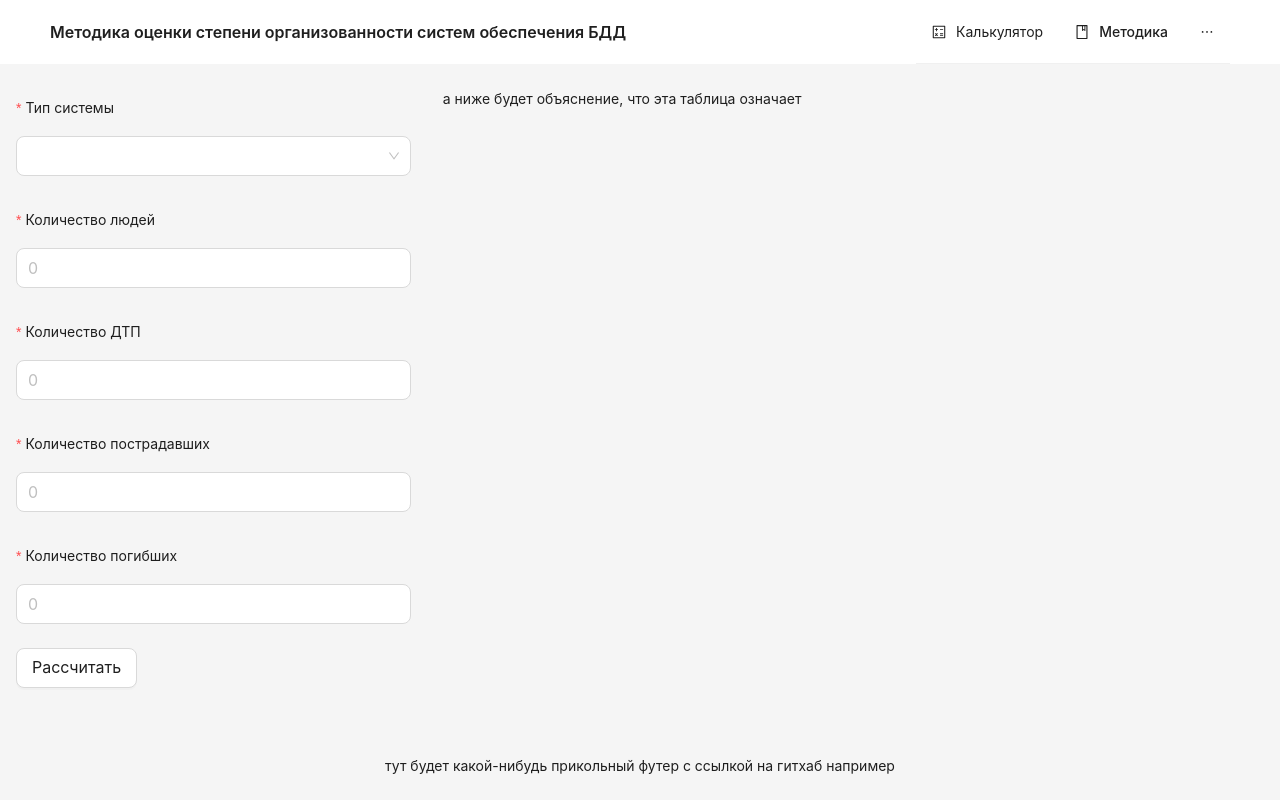
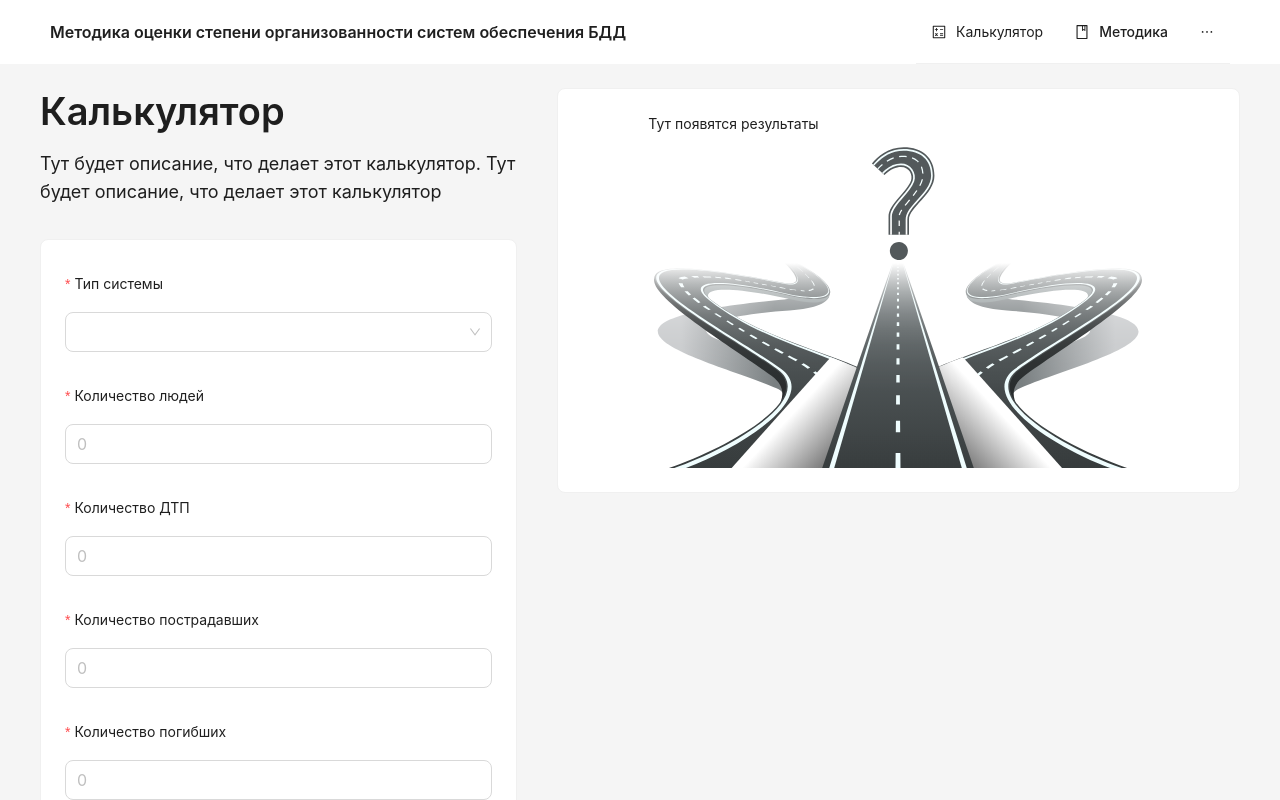
Before and after one commit to road-safety-entropy-method/road-safety-entropy-method.github.io, a React (Vite) app: page /#/calculator in a window 1280 px wide. Shown: the top 800 px of the page. Built offline with nearby package versions, Linux system fonts and the light colour scheme.

Commit message:
верстка результатов

```diff
--- a/index.css
+++ b/index.css
@@ -47,5 +47,5 @@ p, h1, h2, h3, h4, h5, h6 {
 
 #root {
     width: 100%;
-    height: 100vh;
+    min-height: 100vh;
 }
--- a/package.json
+++ b/package.json
@@ -14,7 +14,8 @@
     "antd": "^5.20.4",
     "react": "^18.3.1",
     "react-dom": "^18.3.1",
-    "react-router-dom": "^6.26.1"
+    "react-router-dom": "^6.26.1",
+    "vite-plugin-svgr": "^4.2.0"
   },
   "devDependencies": {
     "@eslint/js": "^9.9.0",
--- a/src/layout.tsx
+++ b/src/layout.tsx
@@ -40,14 +40,11 @@ const menuItems: MenuProps['items'] = [
 
 export const MainLayout: React.FC = () => {
     const layoutStyle: CSSProperties = {
-        height: '100%',
+        flex: '1 0 0',
         display: 'flex',
         flexDirection: 'column',
+        minHeight: '100vh'
     };
-
-    const wrapperStyle: CSSProperties = {
-        flex: '1 0 auto'
-    }
 
     const headerStyle: CSSProperties = {
         backgroundColor: 'white',
@@ -57,7 +54,7 @@ export const MainLayout: React.FC = () => {
     };
 
     const contentStyle: CSSProperties = {
-        margin: '24px 16px 0',
+        margin: '24px 40px 0',
     }
 
     const footerStyle: CSSProperties = { textAlign: 'center',
@@ -66,7 +63,6 @@ export const MainLayout: React.FC = () => {
 
     return (
         <Layout style={layoutStyle}>
-            <div style={wrapperStyle}>
             <Header style={headerStyle}>
                 <Link to={'/'}>
                     <Typography.Title level={5} style={{marginBottom: 0}}>Методика оценки степени организованности систем обеспечения БДД</Typography.Title>
@@ -83,7 +79,6 @@ export const MainLayout: React.FC = () => {
             <Content style={contentStyle}>
                 <Outlet/>
             </Content>
-            </div>
             <Footer style={footerStyle}>
                 тут будет какой-нибудь прикольный футер с ссылкой на гитхаб например
             </Footer>
--- a/src/pages/calculator/calculator.tsx
+++ b/src/pages/calculator/calculator.tsx
@@ -1,8 +1,23 @@
-import {Button, Col, Form, FormRule, InputNumber, Row, Select, Table, TableProps} from "antd";
+/// <reference types="vite-plugin-svgr/client" />
+import {
+    Button,
+    Card,
+    Col,
+    Form,
+    FormRule,
+    InputNumber,
+    Row,
+    Select,
+    Space,
+    TableProps,
+    Typography
+} from "antd";
 import {TCalculations, TForm} from "./types";
 import {calculate} from "@/pages/calculator/utils.ts";
 import { useState} from "react";
 import {moscow2021Calculations, russia2021Calculations} from "@/pages/calculator/constants.ts";
+import {Result} from "@/pages/calculator/result.tsx";
+import RoadSvg from './road.svg?react'
 
 const requiredRule: FormRule = {required: true, message: 'Заполните поле'};
 
@@ -96,8 +111,18 @@ export const Calculator = () => {
   }
 
   return (
-      <Row gutter={32}>
-        <Col span={8}>
+      <>
+      <Row gutter={40} >
+          <Col span={10}>
+              <div style={{marginBottom: '24px'}}>
+                  <Typography.Title level={1} style={{marginBottom: '8px'}}>
+                      Калькулятор
+                  </Typography.Title>
+                  <Typography style={{fontSize: '18px', padding: '8px 0'}}>
+                      Тут будет описание, что делает этот калькулятор. Тут будет описание, что делает этот калькулятор
+                  </Typography>
+              </div>
+              <Card>
                   <Form layout={'vertical'} form={form} onFinish={onFinish} size={'large'}>
                       <Form.Item label={"Тип системы"} rules={[requiredRule]} name={'systemType'}>
                           <Select options={[
@@ -112,33 +137,73 @@ export const Calculator = () => {
                           />
                       </Form.Item>
                       <Form.Item label={"Количество людей"} rules={[requiredRule]} name={"population"}>
-              <InputNumber placeholder="0" style={{width: '100%'}} min={1} precision={0} />
+                          <InputNumber placeholder="0" style={{width: '100%'}} min={1} precision={0}/>
                       </Form.Item>
                       {systemType === 'region' &&
                           <Form.Item label={"Количество транспортных средств"} rules={[requiredRule]} name={"vehicles"}>
-                  <InputNumber placeholder="0" style={{width: '100%'}} min={1} precision={0} />
+                              <InputNumber placeholder="0" style={{width: '100%'}} min={1} precision={0}/>
                           </Form.Item>}
                       <Form.Item label={"Количество ДТП"} rules={[requiredRule]} name={"accidents"}>
-                  <InputNumber placeholder="0" style={{width: '100%'}} min={1} precision={0} />
+                          <InputNumber placeholder="0" style={{width: '100%'}} min={1} precision={0}/>
                       </Form.Item>
                       <Form.Item label={"Количество пострадавших"} rules={[requiredRule]} name={"injured"}>
-                  <InputNumber placeholder="0" style={{width: '100%'}} min={1} precision={0} />
+                          <InputNumber placeholder="0" style={{width: '100%'}} min={1} precision={0}/>
                       </Form.Item>
                       <Form.Item label={"Количество погибших"} rules={[requiredRule]} name={"deaths"}>
-                  <InputNumber placeholder="0" style={{width: '100%'}} min={1} precision={0} />
+                          <InputNumber placeholder="0" style={{width: '100%'}} min={1} precision={0}/>
                       </Form.Item>
                       <Form.Item>
-              <Button htmlType={"submit"}>Рассчитать</Button>
+                          <Button type={'primary'} htmlType={"submit"}>Рассчитать</Button>
                       </Form.Item>
                   </Form>
+              </Card>
           </Col>
-        <Col span={16}>
-            {currentCalculations &&
-              <Table columns={columns} dataSource={tableData} bordered pagination={false} />
+          <Col span={14}>
+              {/*{currentCalculations &&*/}
+              {/*    <Table columns={columns} dataSource={tableData} bordered pagination={false}/>*/}
+              {/*}*/}
+              {currentCalculations ?
+                  <>
+                      <Typography.Title level={2} style={{marginBottom: '8px'}}>
+                          Результаты
+                      </Typography.Title>
+                      <Typography style={{fontSize: '18px', padding: '8px 0', marginBottom: '16px'}}>
+                          Рассчитанные значения сравниваются со значениями в среднем по России.
+                      </Typography>
+            <Space direction="vertical" size="middle" style={{ display: 'flex' }}>
+                <Result
+                    type={'success'}
+                    statisticTitle={<>w<sub>N</sub></>}
+                    statisticValue={'0.078 < 0.090'}
+                    description={<>Ситуация в сфере автомобилизации <b>лучше</b>, чем в целом по России, т.к. 0,078 &lt; 0,09. Чем меньше, тем лучше</>}
+                />
+                <Result
+                    type={'warning'}
+                    statisticTitle={<>w<sub>RA</sub></>}
+                    statisticValue={'0.581 < 0.623'}
+                    description={<>Ситуация в сфере формирования условий для ДТП <b>хуже</b>, чем в целом по России, т.к. 0,581 &lt; 0,623. Чем меньше, тем хуже</>}
+                />
+                <Result
+                    type={'info'}
+                    statisticTitle={<>w<sub>D</sub></>}
+                    statisticValue={'0,303 > 0,255'}
+                    description={<>Ситуация в сфере формирования условий для оказания скорой медицинской помощи <b>лучше</b>, чем в целом по России, т.к. 0,303 &gt; 0,255. Чем меньше, тем хуже</>}
+                />
+                <Result
+                    type={'warning'}
+                    statisticTitle={'Относительная энтропия'}
+                    statisticValue={'0,699'}
+                    description={<><b>Низкий</b> уровень организованности БДД – класс IV-2.</>}
+                />
+            </Space>
+                  </>
+                  :  <Card style={{ display: 'flex', flexDirection: 'column', alignItems: 'center'}}>
+                      <Typography>Тут появятся результаты</Typography>
+                      <RoadSvg style={{width: '500px'}}/>
+                  </Card>
               }
-
-            а ниже будет объяснение, что эта таблица означает
         </Col>
       </Row>
+          </>
   );
 };
--- /dev/null
+++ b/src/pages/calculator/result.tsx
@@ -0,0 +1,42 @@
+import {Alert, Card, Col, Row, Statistic, theme} from "antd";
+import {ReactNode, useMemo} from "react";
+
+type TProps = {
+    type: 'success' | 'info' | 'warning';
+    statisticTitle: React.ReactNode;
+    statisticValue: string;
+    description: ReactNode;
+}
+
+export const Result = ({ type, statisticTitle, statisticValue, description }: TProps) => {
+    const {
+        token: { colorSuccessText, colorWarningText, colorInfoText },
+    } = theme.useToken();
+
+    const color = useMemo(() => {
+        if (type === 'success') return colorSuccessText;
+        if (type === 'warning') return colorWarningText;
+        if (type === 'info') return colorInfoText;
+        return 'white';
+    }, [type]);
+
+  return (
+      <Card>
+          <Row gutter={16}>
+              <Col span={8}>
+                  <Card >
+                      <Statistic title={statisticTitle} value={statisticValue} valueStyle={{color}}/>
+                  </Card>
+              </Col>
+              <Col span={16} style={{display: 'flex', alignItems:'center'}}>
+                  <Alert
+                      type={type}
+                      showIcon
+                      description={description}
+                      style={{width: '100%'}}
+                  />
+              </Col>
+          </Row>
+      </Card>
+  );
+};
--- a/vite.config.ts
+++ b/vite.config.ts
@@ -1,6 +1,7 @@
 import { defineConfig } from 'vite'
 import react from '@vitejs/plugin-react'
 import path from 'path';
+import svgr from 'vite-plugin-svgr';
 
 // https://vitejs.dev/config/
 export default defineConfig({
@@ -9,5 +10,5 @@ export default defineConfig({
       '@': path.resolve(__dirname, './src'),
     },
   },
-  plugins: [react()],
+  plugins: [react(), svgr()],
 })
```
Also changed, not shown: src/pages/calculator/road.svg (added), 1 other file (tests, documents, lock files or other folders). Lines whose indentation alone changed are shown as unchanged.
